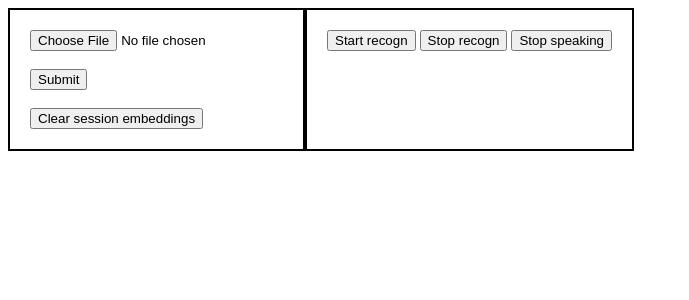
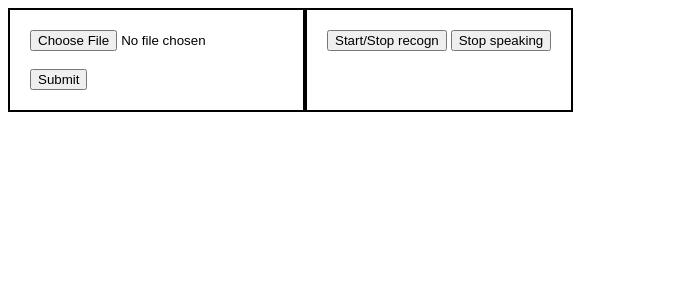
Before and after one commit to harshitsahush/voicebot, a Flask app: page /result in a window 1280 px wide. Shown: the top 300 px of the page, without its empty margins (0-689 px from the left). Run offline with Flask 3, Linux system fonts and the light colour scheme.

Commit message:
Start and stop recogn from single button

```diff
--- a/static/script.js
+++ b/static/script.js
@@ -20,7 +20,7 @@ window.onload = () => {
         recognition.onresult = (event) => {
             const temp = event.results[0][0].transcript;
             console.log(temp);
-            var result = fetch_response(temp);
+            fetch_response(temp);
         };
 
         // event handler to restart the recogn when it ends
@@ -35,19 +35,21 @@ window.onload = () => {
             console.error('Error occurred in recognition: ', event.error);
         };
 
-        // Set up click event handler on the body
-        document.querySelector("#start").onclick = () => {
-            console.log("recognition started");
-            speech_flag = true;
-            recognition.start();
-        };
+        // to start and stop speech recogn
+        document.getElementById("start_stop").onclick = () => {
+            if(speech_flag){
+                speech_flag = false;
+                recognition.stop()
+                console.log("Recognition stopped!")
+            }
 
-        // stop voice recognition
-        document.querySelector("#stop").onclick = () => {
-            console.log("recognition stopped");
-            speech_flag = false;
-            recognition.stop();
+            else{
+                speech_flag = true;
+                recognition.start();
+                console.log("recognition started");
+            }
         }
+
     }
 
     else {
@@ -55,7 +57,7 @@ window.onload = () => {
     }
 
 
-    // fetches response from the flask api
+    // fetches response from the flask api and write it in the paragraph
     function fetch_response(query){
         // will fetch response from api url and return json
         const url = "/result";
@@ -150,11 +152,5 @@ window.onload = () => {
         }
     });
 
-    // // remove the stored embeddings for current user
-    // document.getElementById("clear_data").addEventListener("click", function(event) {
-    //     // send a hit to some flask URL that clears data from DB
-
-    // })
-
 
 };
--- a/templates/voicebot.html
+++ b/templates/voicebot.html
@@ -27,13 +27,10 @@
                 <br><br>
                 <input type="submit">
             </form>
-            <br>
-            <button id="clear_data">Clear session embeddings</button>
         </div>
         <div class="main_container_sec">
             <div>
-                <button id="start">Start recogn</button>
-                <button id="stop">Stop recogn</button>
+                <button id="start_stop">Start/Stop recogn</button>
                 <button id="stop_speech">Stop speaking</button>
             </div>
             <br>
```
